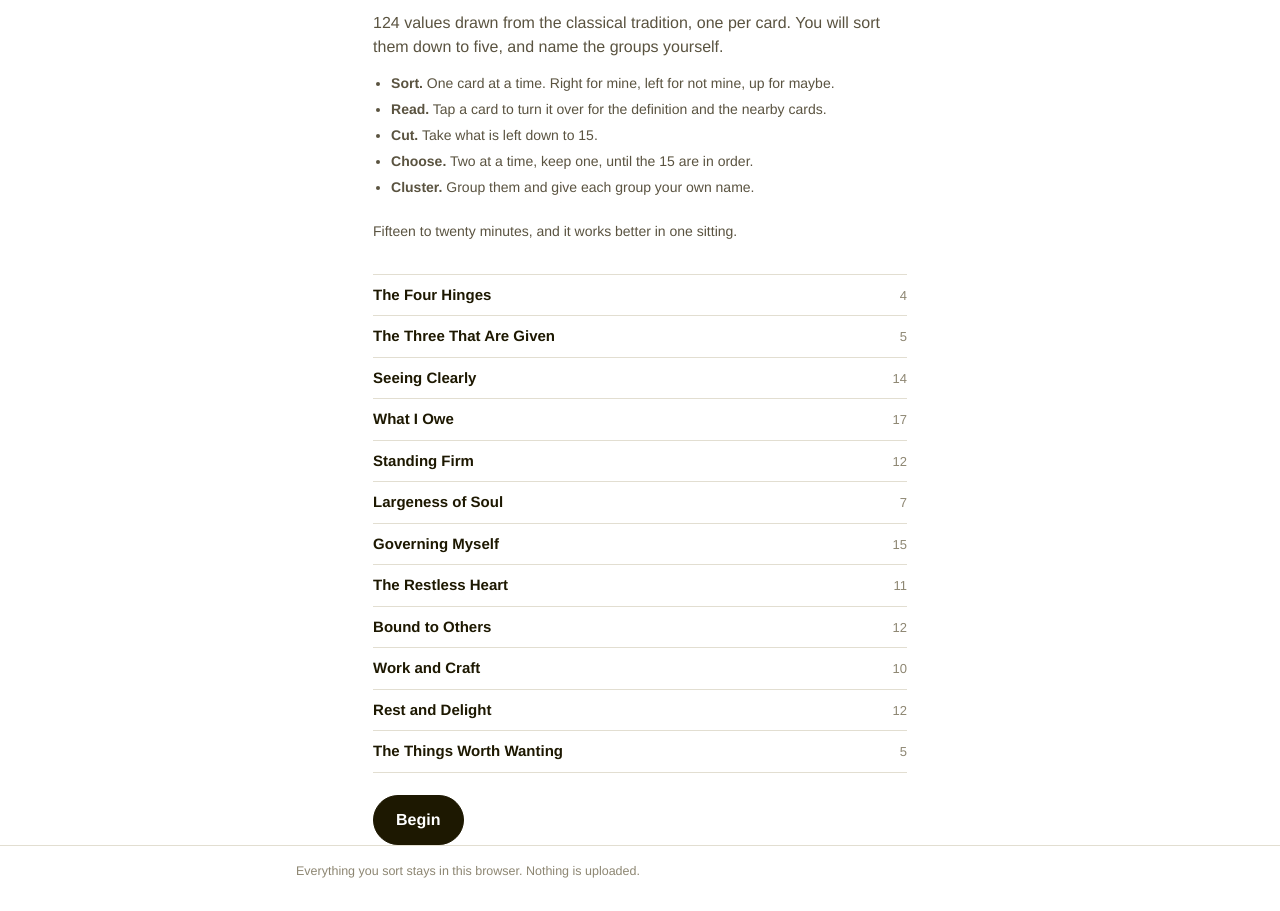
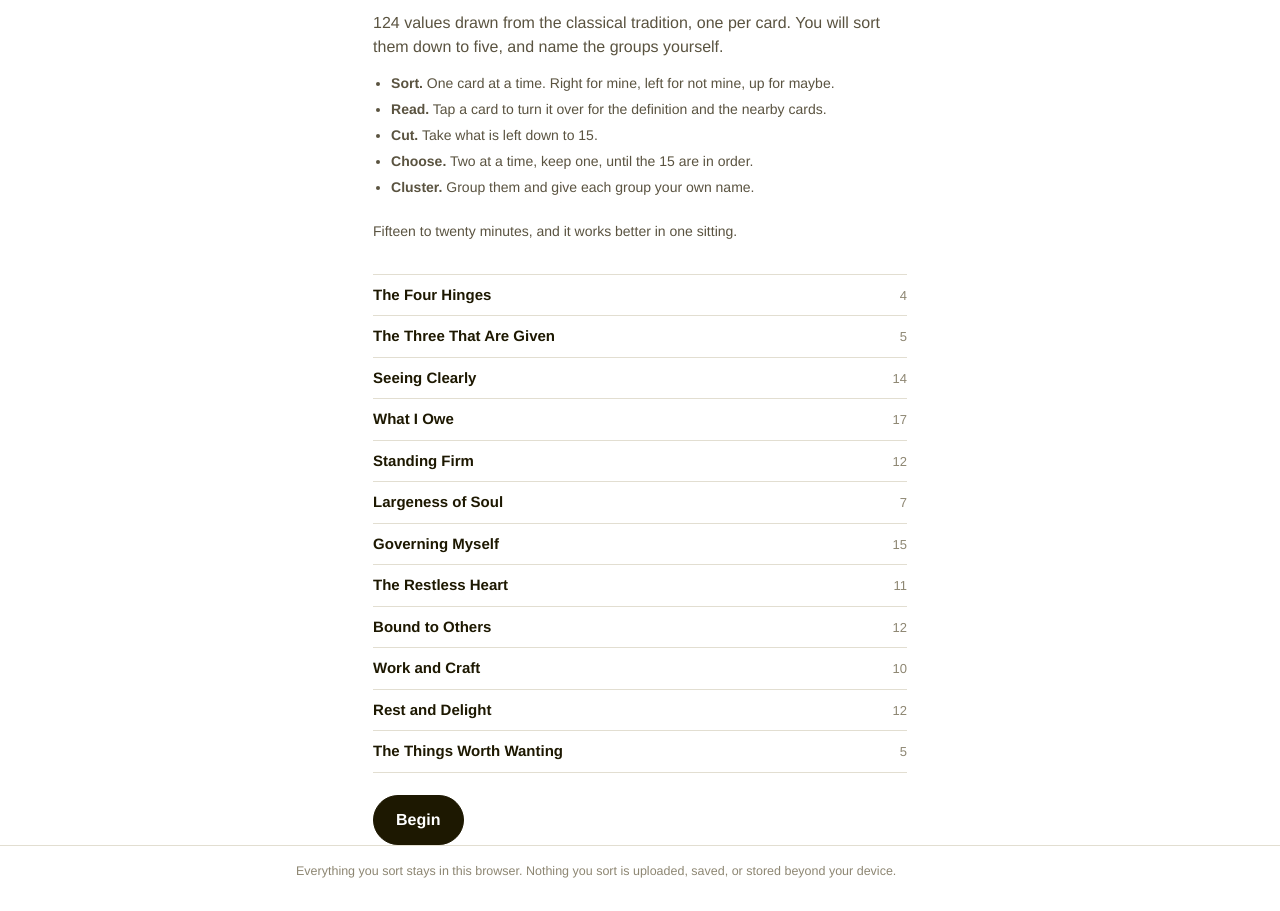
Before and after one commit to adaliaworks/tlhg-org, a plain HTML site: page t/cards/index.html in a window 1280 px wide. Shown: the part 91-1002 px from the top of the page. Drawn offline with Linux system fonts and the light colour scheme.

Commit message:
Card sort: spell out what stays on the participant's device
Co-Authored-By: Claude Opus 5 <noreply@anthropic.com>
Claude-Session: https://claude.ai/code/session_01CxmSXB5LgHdm6cx5AaLCmB

```diff
--- a/t/cards/index.html
+++ b/t/cards/index.html
@@ -202,7 +202,7 @@ footer.foot a{color:var(--ink-faint)}
 <main id="main" class="wrap"><p class="lede">Loading the deck…</p></main>
 
 <footer class="foot noprint"><div class="wrap">
-  Everything you sort stays in this browser. Nothing is uploaded.
+  Everything you sort stays in this browser. Nothing you sort is uploaded, saved, or stored beyond your device.
   <span id="savenote"></span>
 </div></footer>
 
```
